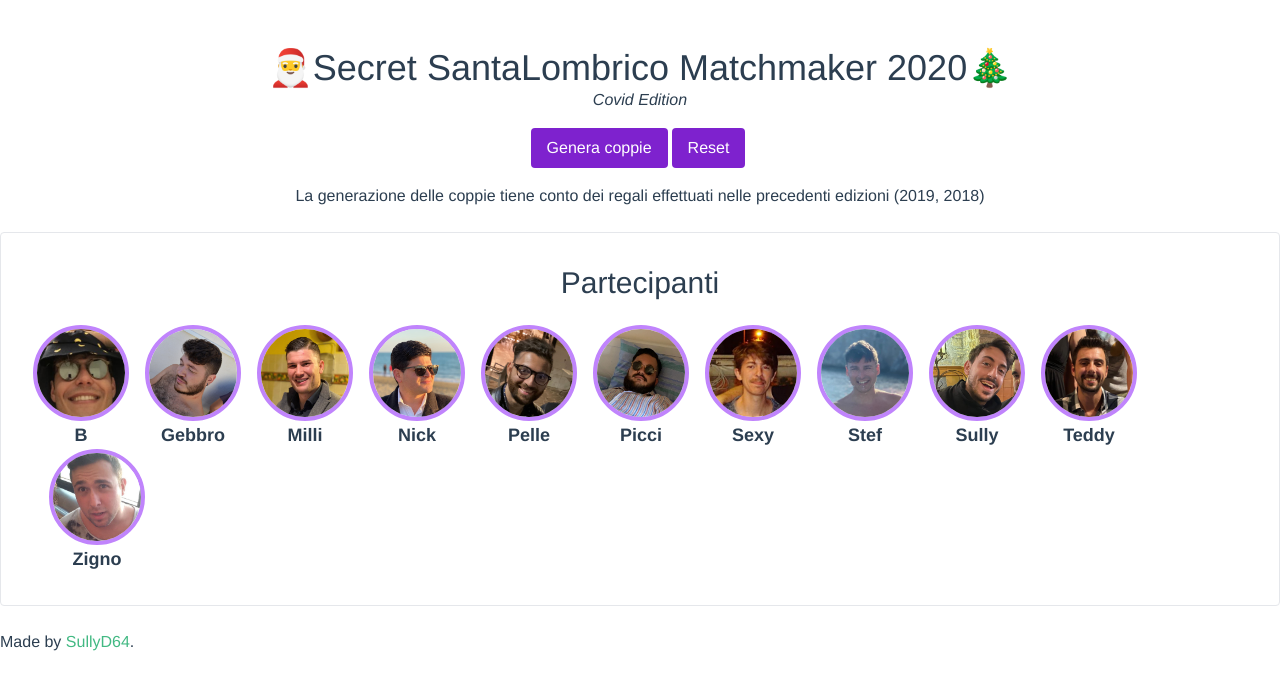
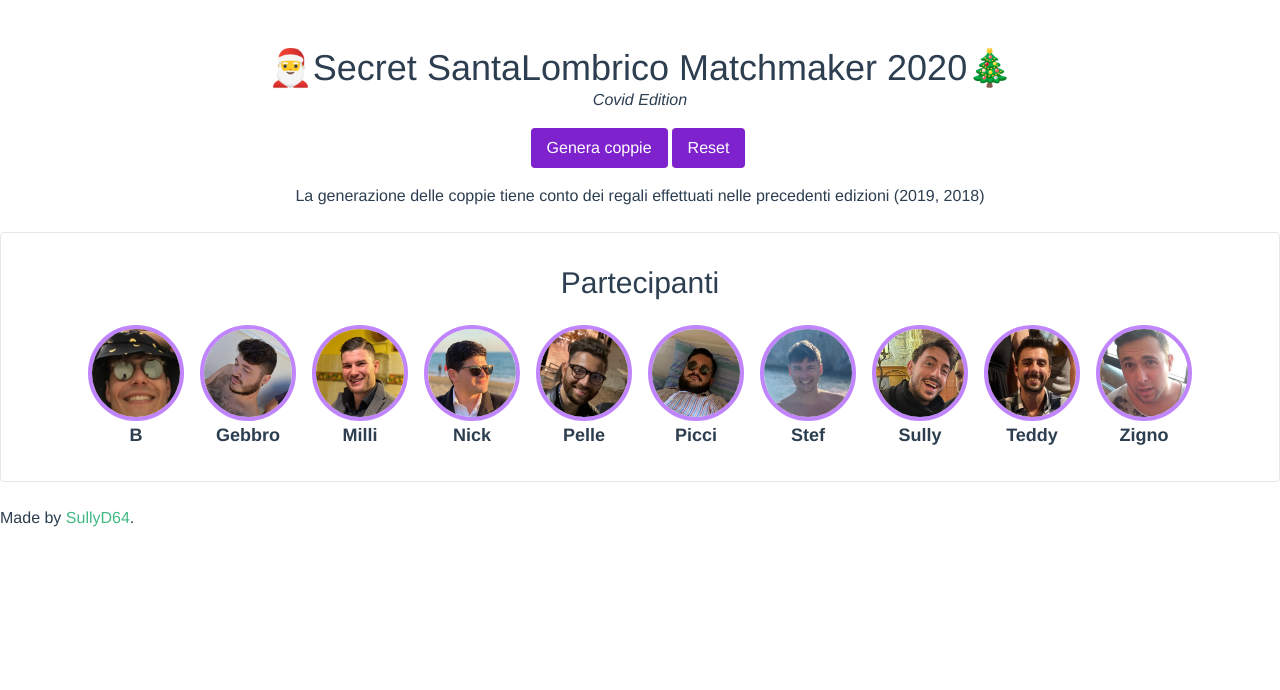
Before and after one commit to sullyD64/vue-secret-santa-matchmaker, a Vue app: page / in a window 1280 px wide. Shown: the top 690 px of the page. Built offline with nearby package versions, Linux system fonts and the light colour scheme.

Commit message:
Avoid mutating array data

```diff
--- a/src/data.ts
+++ b/src/data.ts
@@ -7,9 +7,10 @@ export const gang: Dude[] = [
   { id: 4, name: "nick", prev: [8, 3] },
   { id: 5, name: "pelle", prev: [null, null] },
   { id: 6, name: "picci", prev: [4, 1] },
-  { id: 7, name: "sexy", prev: [11, null] },
+  // { id: 7, name: "sexy", prev: [11, null] },
   { id: 8, name: "stef", prev: [2, 4] },
-  { id: 9, name: "sully", prev: [7, 8] },
+  // { id: 9, name: "sully", prev: [7, 8] },
+  { id: 9, name: "sully", prev: [null, 8] },
   { id: 10, name: "teddy", prev: [null, 6] },
   { id: 11, name: "zigno", prev: [9, 10] }
 ]
```
